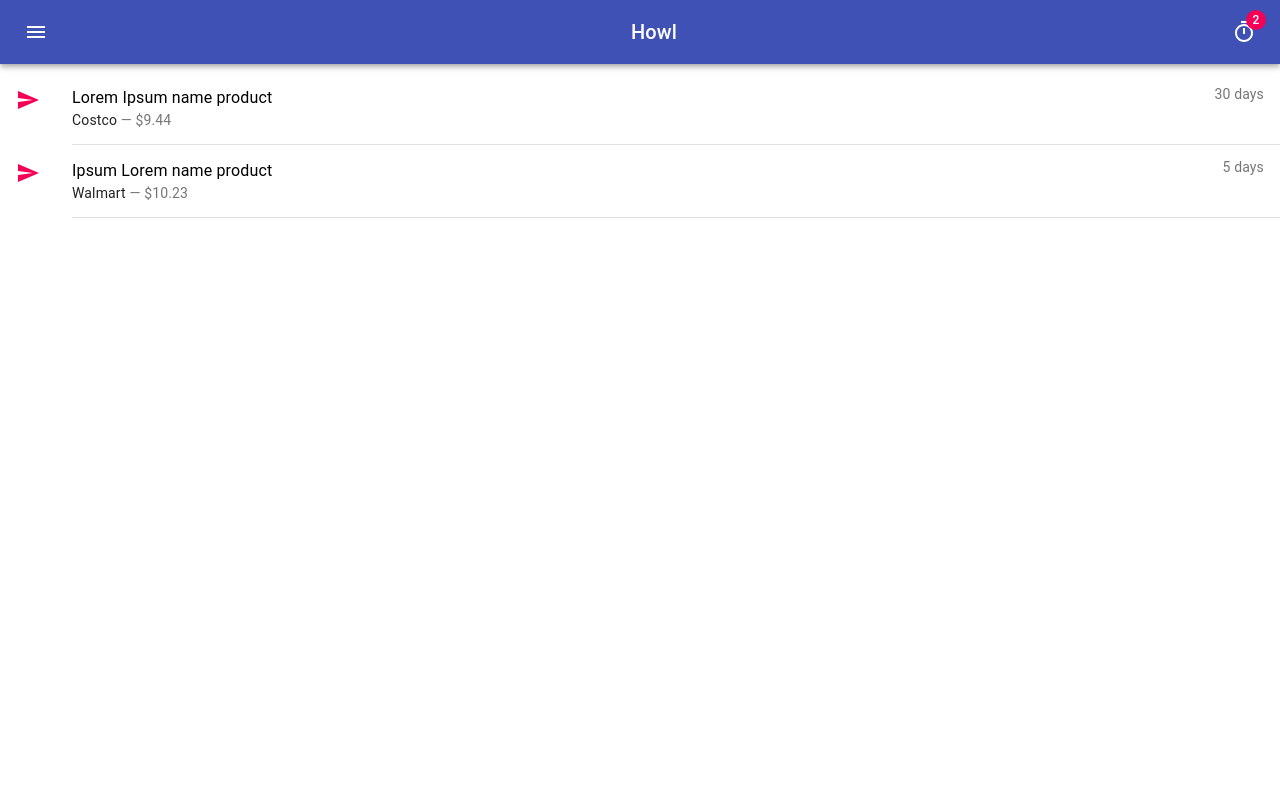
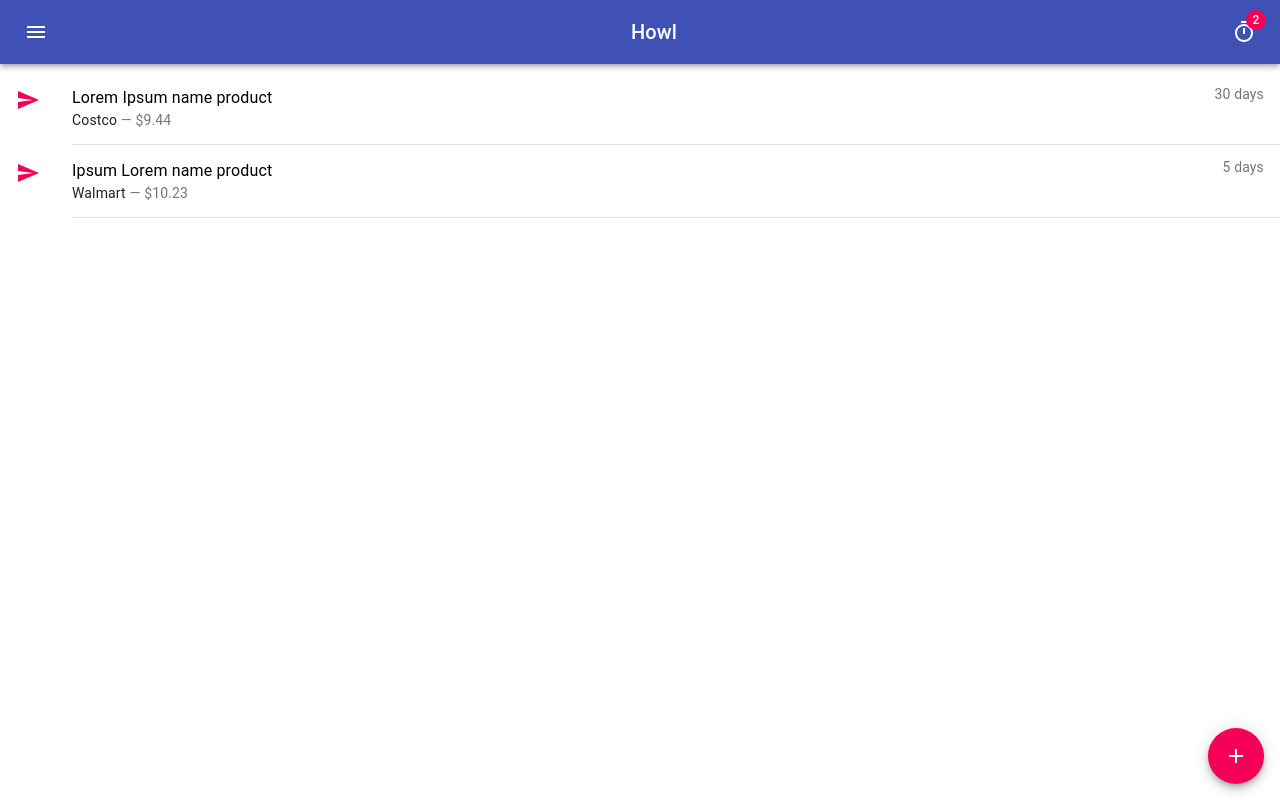
Before and after one commit to julioarhernandez/howl, a React (Create React App) app: page / in a window 1280 px wide. Built offline with nearby package versions, Linux system fonts and the light colour scheme.

Commit message:
Addicon button added

```diff
--- a/src/components/app/App.js
+++ b/src/components/app/App.js
@@ -1,10 +1,21 @@
 import React from 'react';
+import { makeStyles} from '@material-ui/core/styles';
 import Header from '../header';
+import AddIcon from '@material-ui/icons/Add';
+import Fab from '@material-ui/core/Fab';
 import ItemList from '../itemList';
 import './App.css';
 
-
+const appStyles = makeStyles(theme => ({
+    fab: {
+        position: 'absolute',
+        bottom: theme.spacing(2),
+        right: theme.spacing(2),
+        color: 'secondary'
+    }
+}));
 const App = () => {
+    const classes = appStyles();
     const itemArray = [
         {
             title: "Lorem Ipsum name product",
@@ -23,6 +34,10 @@ const App = () => {
         <>
             <Header title="Howl" counter="2"/>
             <ItemList items={itemArray}/>
+            <Fab aria-label="Add" className={classes.fab} color="secondary">
+                <AddIcon />
+            </Fab>
+
         </>
     );
 }
```
